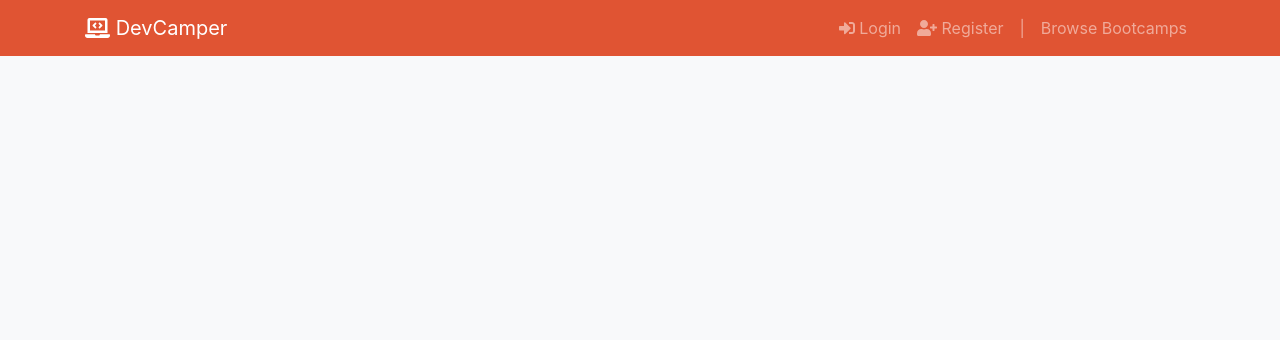
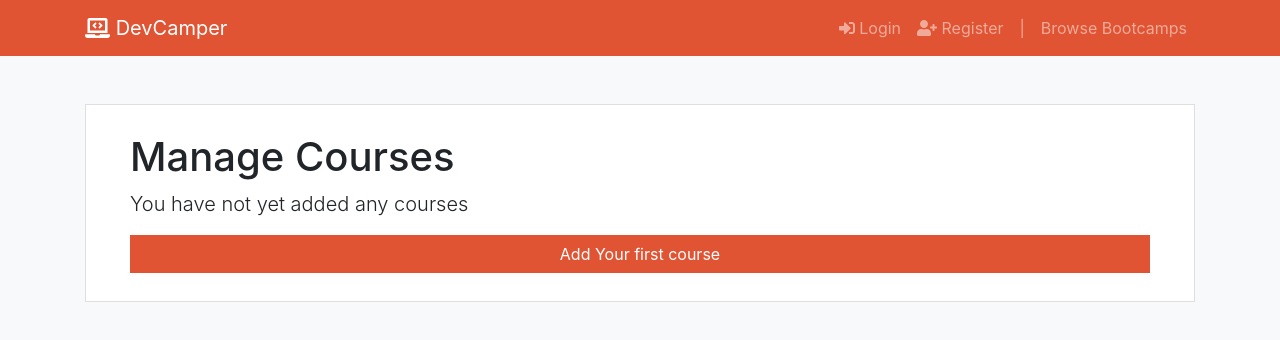
Before and after one commit to memowii/devcamper, a React (Create React App) app: page /manage-courses-none in a window 1280 px wide. Shown: the top 340 px of the page. Built offline with nearby package versions, Linux system fonts and the light colour scheme.

Commit message:
Add page ManageCoursesNone

```diff
--- a/src/components/App/App.js
+++ b/src/components/App/App.js
@@ -17,6 +17,7 @@ import { AddCourse } from "../../pages/AddCourse";
 import { ManageAccount } from "../../pages/ManageAccount";
 import { UpdatePassword } from "../../pages/UpdatePassword";
 import { ManageBootcampNone } from "../../pages/ManageBootcampNone";
+import { ManageCoursesNone } from "../../pages/ManageCoursesNone";
 
 export const App = () => (
   <div className="App">
@@ -37,7 +38,16 @@ export const App = () => (
           <Route exact path="/add-course" component={AddCourse} />
           <Route exact path="/manage-account" component={ManageAccount} />
           <Route exact path="/update-password" component={UpdatePassword} />
-          <Route exact path="/manage-bootcamp-none" component={ManageBootcampNone} />
+          <Route
+            exact
+            path="/manage-bootcamp-none"
+            component={ManageBootcampNone}
+          />
+          <Route
+            exact
+            path="/manage-courses-none"
+            component={ManageCoursesNone}
+          />
         </Switch>
       </Layout>
     </BrowserRouter>
--- /dev/null
+++ b/src/pages/ManageCoursesNone.js
@@ -0,0 +1,31 @@
+import React from "react";
+import { Card, CardBody, Container, Row, Col } from "reactstrap";
+import { NavLink } from "react-router-dom";
+
+import { usePageWithoutFixedTop } from "../hooks/usePageWithoutFixedTop";
+
+export const ManageCoursesNone = () => {
+  usePageWithoutFixedTop();
+
+  return (
+    <section className="mt-5">
+      <Container>
+        <Row>
+          <Col className="m-auto">
+            <Card color="white" className="py-2 px-4">
+              <CardBody>
+                <h1 className="mb-2">Manage Courses</h1>
+
+                <p className="lead">You have not yet added any courses</p>
+
+                <NavLink to="/add-course" className="btn btn-primary btn-block">
+                  Add Your first course
+                </NavLink>
+              </CardBody>
+            </Card>
+          </Col>
+        </Row>
+      </Container>
+    </section>
+  );
+};
```
